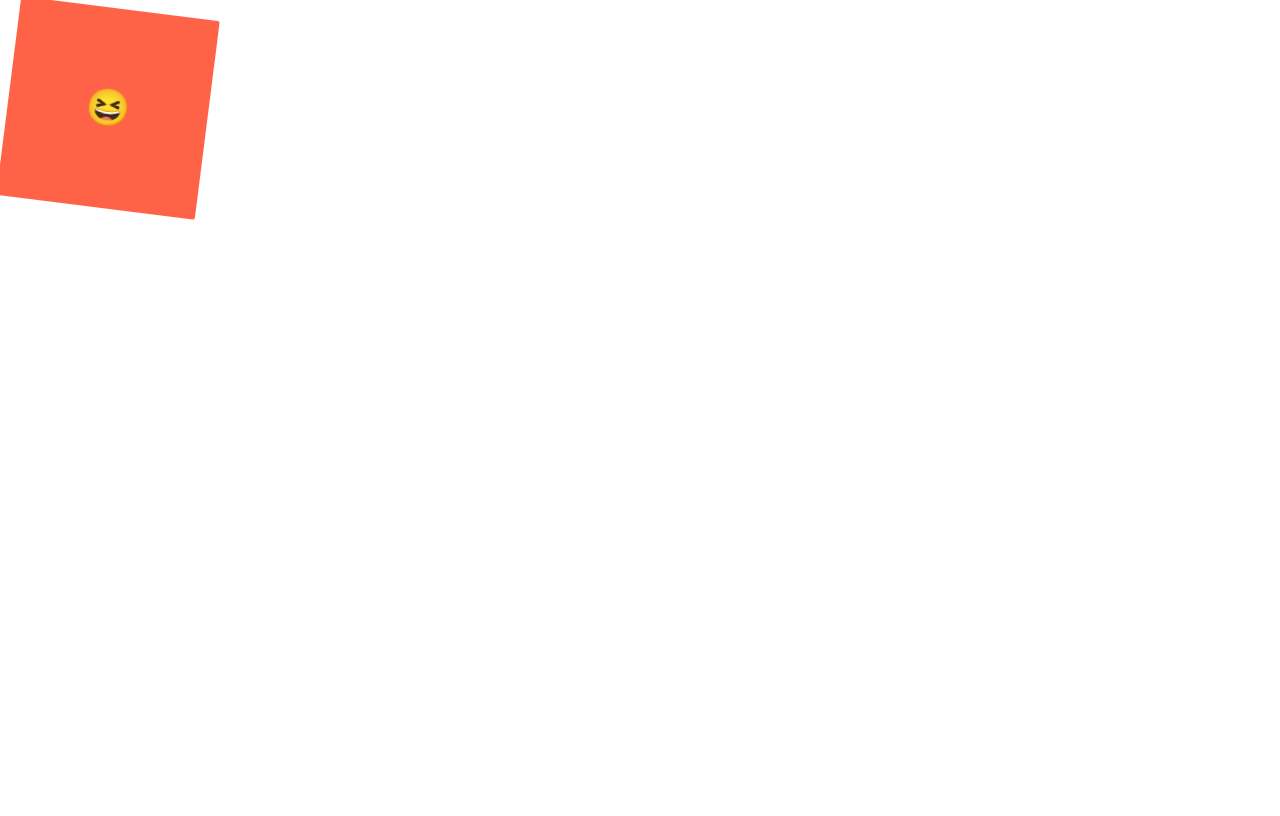
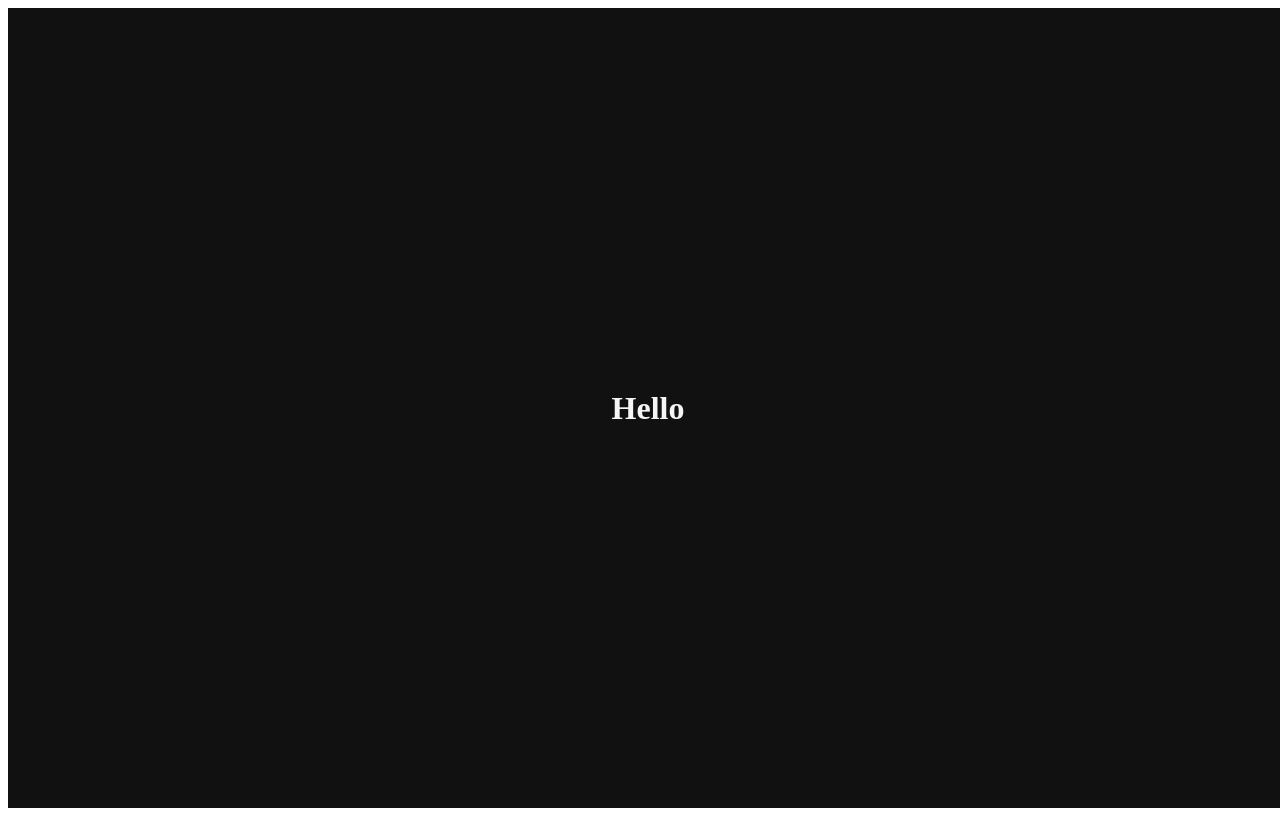
Before and after one commit to DavidP61/react-practice, a React (Create React App) app: page / in a window 1280 px wide. Built offline with nearby package versions, Linux system fonts and the light colour scheme.

Commit message:
dark&light mode

```diff
--- a/src/App.js
+++ b/src/App.js
@@ -2,25 +2,15 @@
 
 const Wrapper = styled.div`
   display: flex;
+  height: 100vh;
+  width: 100vw;
+  justify-content: center;
+  align-items: center;
+  background-color: ${(props) => props.theme.backgroundColor};
 `;
 
-const rotation = keyframes`
-0% {
-  transform:rotate(0deg);
-  border-radius: 0px;
-}
-50% {
-  transform:rotate(360deg);
-  border-radius:100px;
-}
-100%{
-  transform:rotate(0deg);
-  border-radius:0px;
-
-}`;
-
-const Emoji = styled.p`
-  font-size: 36px;
+const Title = styled.h1`
+  color: ${(props) => props.theme.textColor};
 `;
 
 const Box = styled.div`
@@ -30,21 +20,12 @@
   display: flex;
   align-items: center;
   justify-content: center;
-  animation: ${rotation} 2s linear infinite;
-  ${Emoji} {
-    &:hover {
-      font-size: 98px;
-    }
-    }
-  }
 `;
 
 function App() {
   return (
     <Wrapper>
-      <Box>
-        <Emoji>😆</Emoji>
-      </Box>
+      <Title>Hello</Title>
     </Wrapper>
   );
 }
--- a/src/index.js
+++ b/src/index.js
@@ -1,10 +1,23 @@
 import React from "react";
 import ReactDOM from "react-dom/client";
 import App from "./App";
+import { ThemeProvider } from "styled-components";
+
+const darkTheme = {
+  textColor: "whitesmoke",
+  backgroundColor: "#111",
+};
+
+const lightTheme = {
+  textColor: "#111",
+  backgroundColor: "whitesmoke",
+};
 
 const root = ReactDOM.createRoot(document.getElementById("root"));
 root.render(
   <React.StrictMode>
-    <App />
+    <ThemeProvider theme={darkTheme}>
+      <App />
+    </ThemeProvider>
   </React.StrictMode>
 );
```
